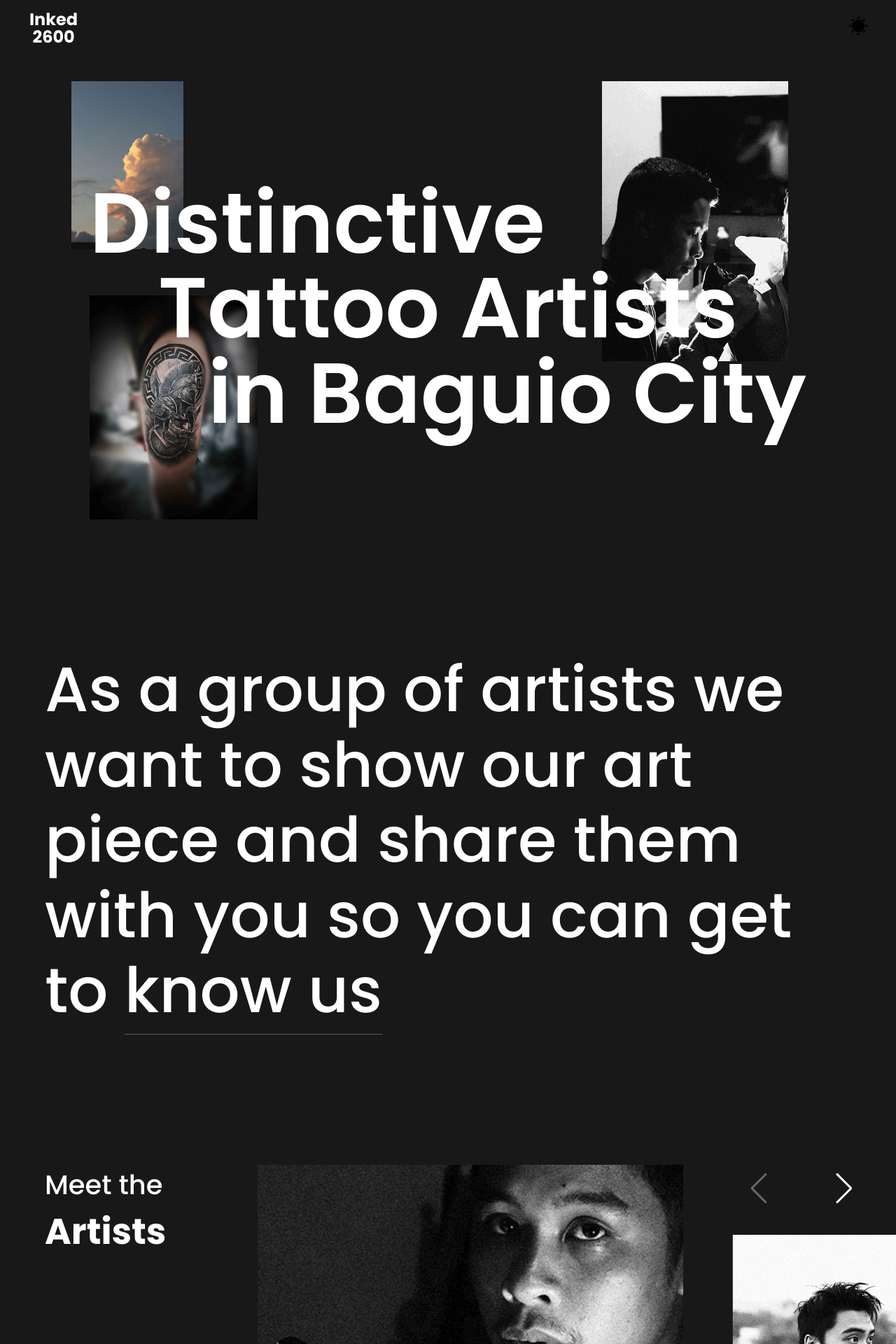
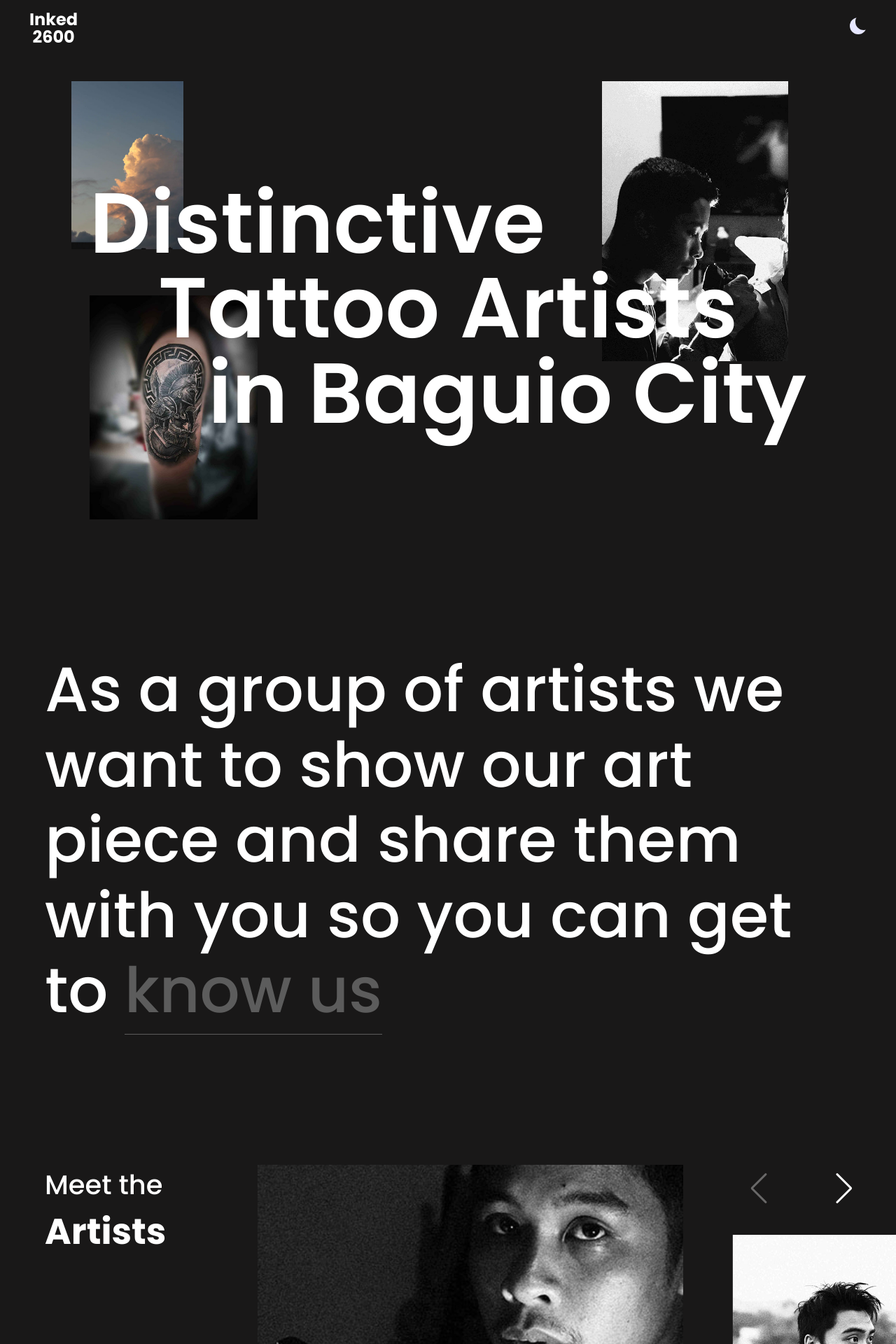
Before and after one commit to knowsblednyahaha/Inked2600, a React (Vite) app: page / in a window 1280 px wide. Shown: the top 1920 px of the page at 70% size. Built offline with nearby package versions, Linux system fonts and the light colour scheme.

Commit message:
dark and light mode fixed

```diff
--- a/src/Components/About-Section.scss
+++ b/src/Components/About-Section.scss
@@ -10,13 +10,13 @@
     font-weight: 500;
 }
 .about-text a{
-    color: var(--body_color);
+    color: #5C5C5C;
     border-bottom: 1px solid #5C5C5C;
     z-index: 10;
 }
 .about-text a:hover{
     color: var(--body_color);
-    border-bottom: 1px solid #FFF;
+    border-bottom: 1px solid var(--body_color);
 }
 // for mobile device
 @media screen and (max-device-width: 767px){
--- a/src/Components/ThemeToggle.jsx
+++ b/src/Components/ThemeToggle.jsx
@@ -13,10 +13,12 @@ export default function ThemeToggle() {
     localStorage.setItem("selectedTheme", "light");
   };
   setDarkMode();
-  const toggleTheme = (e) => {
-    if(e.target.checked) setLightMode();
-    else setDarkMode();
-  };
+  function toggleTheme(e) {
+    if (e.target.checked)
+      setLightMode();
+    else
+      setDarkMode();
+  }
 
   const selectedTheme = localStorage.getItem("selectedTheme");
 
@@ -31,7 +33,7 @@ export default function ThemeToggle() {
         className="toggle"
         type="checkbox"
         onChange={toggleTheme}
-        defaultChecked={selectedTheme === "dark"}
+        // defaultChecked={selectedTheme === "dark"}
         ></input>
     </div>
   )
--- a/src/Cursor/Cursor.scss
+++ b/src/Cursor/Cursor.scss
@@ -29,6 +29,7 @@
             transform: scale(0.2);
             background: var(--body_color);
             border-radius: 50%;
+            opacity: 1;
         }
         .cursor-big-circle{
             display: block;
```
